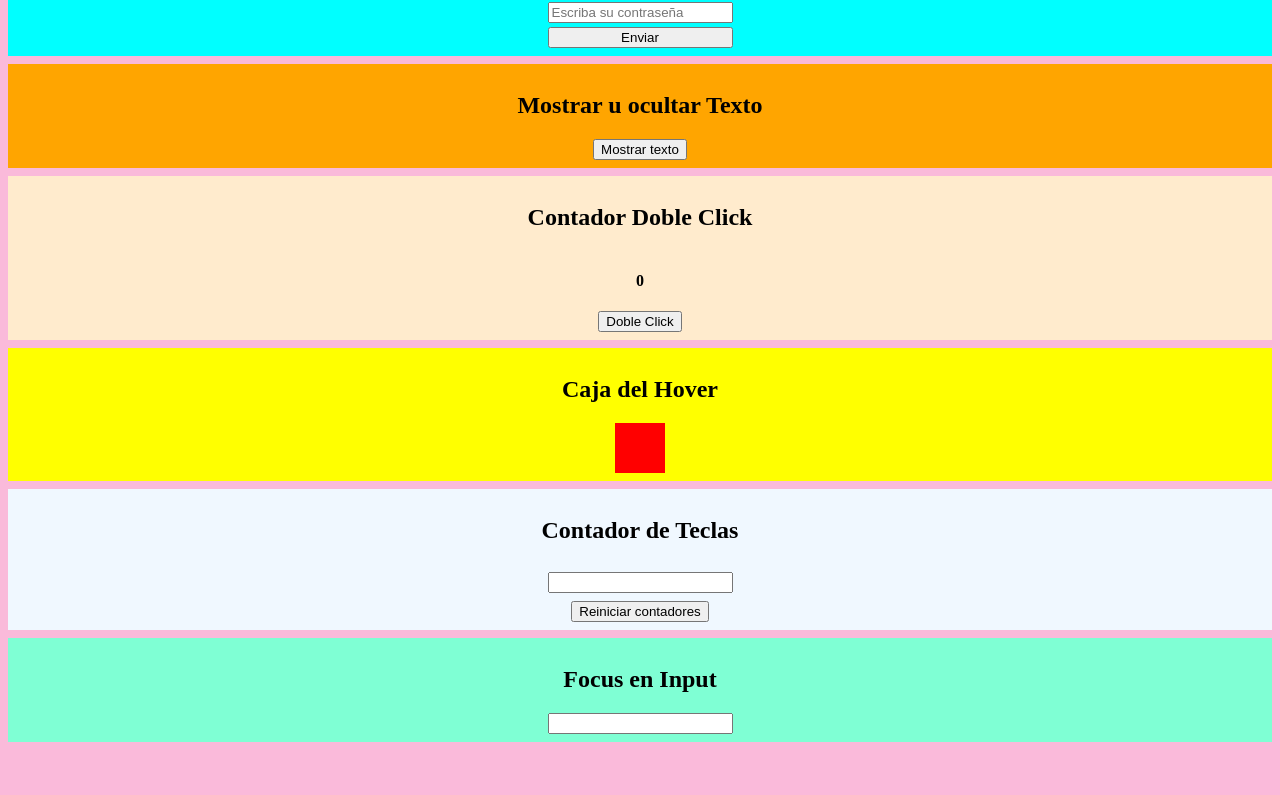
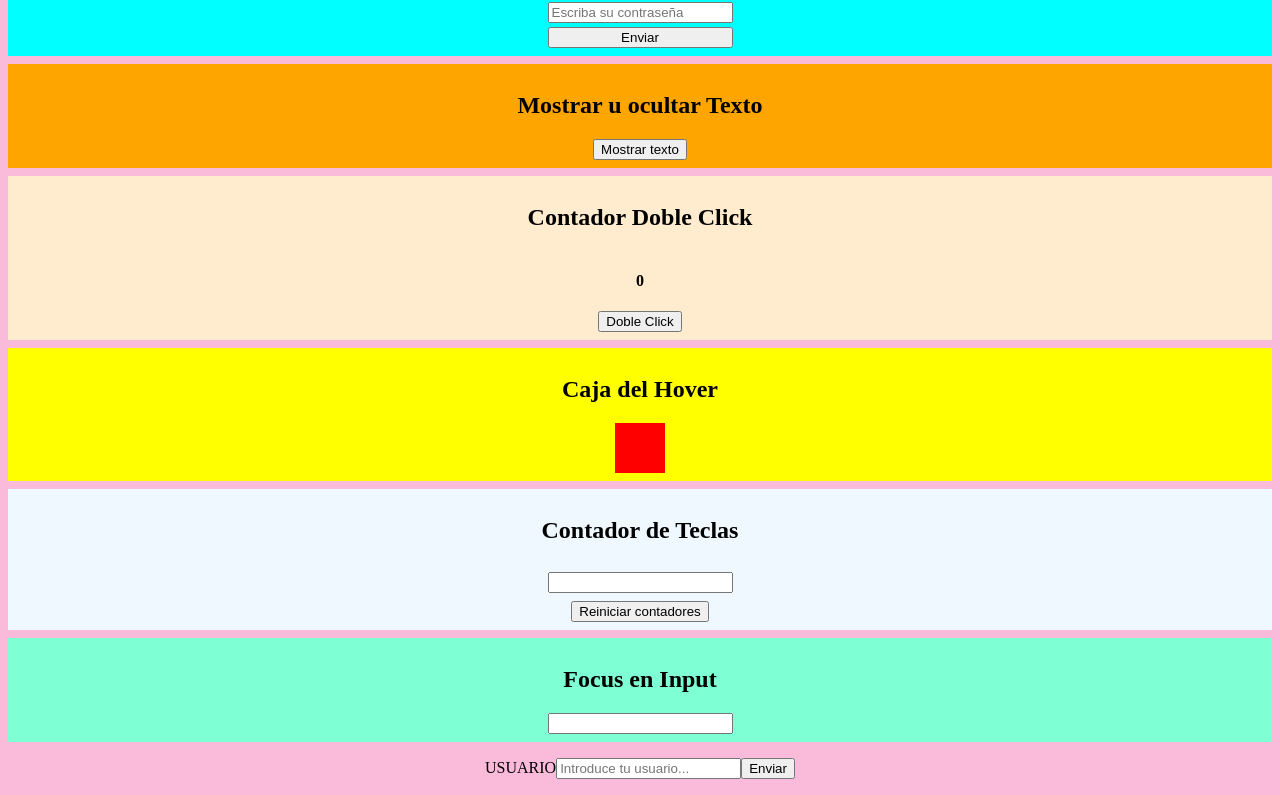
Before and after one commit to javier-ibanez-vizuete/react-events, a React (Vite) app: page / in a window 1280 px wide. Shown: the part 519-1314 px from the top of the page. Before the commit the page ends 1269 px from the top, so only its background shows below. Built offline with nearby package versions, Linux system fonts and the light colour scheme.

Commit message:
feat(app): add a alert who shows when user submit a form

```diff
--- a/src/App.jsx
+++ b/src/App.jsx
@@ -1,3 +1,4 @@
+import { AlertForm } from "./components/AlertForm/AlertForm";
 import { BoxHover } from "./components/BoxHover/BoxHover";
 import { ClicksCounter } from "./components/ClicksCounter/ClicksCounter";
 import { DobleClickCounter } from "./components/DobleClickCounter/DobleClickCounter";
@@ -19,6 +20,7 @@ export const App = () => {
 			<BoxHover />
 			<KeysCounter />
 			<InputFocus />
+			<AlertForm />
 		</>
 	);
 };
--- /dev/null
+++ b/src/components/AlertForm/AlertForm.jsx
@@ -0,0 +1,32 @@
+import { useState } from "react";
+import "./AlertForm.css";
+
+export const AlertForm = () => {
+	const [form, setForm] = useState(false);
+	const [input, setInput] = useState("");
+	const onFormSubmit = () => {
+		setForm(!form);
+		setTimeout(() => {
+			setForm(false);
+		}, 3000);
+	};
+	const onChangeInput = (event) => setInput(event.target.value);
+
+	return (
+		<div className="alert-form-container">
+			<form action="#" method="get" onSubmit={onFormSubmit}>
+				<label htmlFor="input-alert-form">USUARIO</label>
+				<input
+					type="text"
+					name="input-alert-form"
+					value={input}
+					id="input-alert-form"
+					placeholder="Introduce tu usuario..."
+					onChange={onChangeInput}
+				/>
+				<button>Enviar</button>
+				{form && alert(`Bienvenido ${input}`)}
+			</form>
+		</div>
+	);
+};
--- a/src/components/InputFocus/InputFocus.css
+++ b/src/components/InputFocus/InputFocus.css
@@ -5,5 +5,5 @@
 .input-focus-container .focused-input-focus {
 	background-color: red;
 	color: white;
-    border: 1px solid blue;
+	border: 1px solid blue;
 }
```
Also changed, not shown: src/components/InputFocus/InputFocus.jsx (+11 -11 lines), src/components/AlertForm/AlertForm.css (added).
